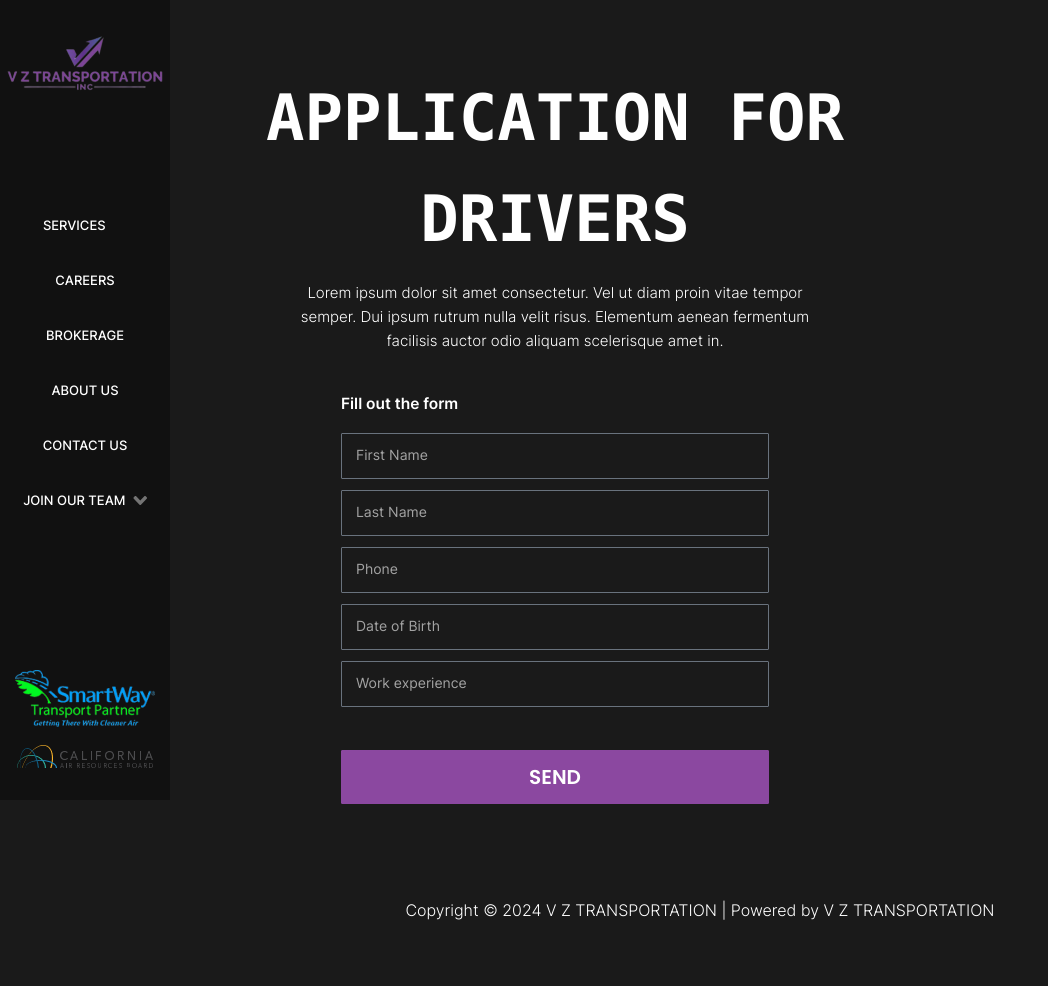
After one commit to G-M-Development/vz-transportation, a Django app: page /form_drivers/ in a window 1280 px wide. The commit adds this page. Shown: the whole page, without its empty margins (0-1048 px from the left). Run offline with Django 5.2, Linux system fonts and the light colour scheme.

Commit message:
add form drivers

```diff
--- a/main/admin.py
+++ b/main/admin.py
@@ -3,3 +3,4 @@ from .models import *
 
 
 admin.site.register(Main)
+admin.site.register(Driver)
--- /dev/null
+++ b/main/forms.py
@@ -0,0 +1,15 @@
+
+from django.forms import ModelForm, TextInput
+from .models import Driver
+
+class DriverForm(ModelForm):
+    class Meta:
+        model = Driver
+        fields = ["first_name", "last_name", "phone", "date_of_birth", "work_experience"]
+        widgets = {
+            "first_name": TextInput(attrs={"class": "input", "placeholder": ""}),
+            "last_name": TextInput(attrs={"class": "input", "placeholder": ""}),
+            "phone": TextInput(attrs={"class": "input", "placeholder": ""}),
+            "date_of_birth": TextInput(attrs={"class": "input", "placeholder": "", "id": "datepicker"}),
+            "work_experience": TextInput(attrs={"class": "input", "placeholder": ""}),
+        }
--- a/main/models.py
+++ b/main/models.py
@@ -112,3 +112,15 @@ class Main(ImageModel):
 
     def __str__(self):
         return self.main_title
+
+
+
+class Driver(models.Model):
+    first_name = models.CharField(max_length=100)
+    last_name = models.CharField(max_length=100)
+    phone = models.CharField(max_length=15)
+    date_of_birth = models.DateField()
+    work_experience = models.CharField(max_length=100)
+
+    def __str__(self):
+        return f"{self.first_name} {self.last_name}"
--- /dev/null
+++ b/main/static/main/css/form-drivers.css
@@ -0,0 +1,116 @@
+.drivers.section {
+    padding: 68px 315px 30px 145px;
+  }
+  .drivers .container {
+    display: flex;
+    flex-direction: column;
+    align-items: center;
+    justify-content: center;
+  }
+  .drivers .title {
+    font-size: 64px;
+    font-weight: 600;
+    line-height: 100.8px;
+    text-align: center;
+    display: flex;
+    align-items: center;
+    justify-content: center;
+    flex-direction: column;
+  }
+  .drivers .text {
+    width: 540px;
+    text-align: center;
+    margin-top: 11px;
+  }
+  .drivers .sub-title {
+    font-size: 15.5px;
+    font-weight: 600;
+    line-height: 16px;
+    text-align: left;
+    margin-top: 43px;
+    width: 428px;
+  }
+  .form-drivers-form {
+    display: flex;
+    flex-direction: column;
+    align-items: center;
+    justify-content: center;
+    gap: 11px;
+    width: 428px;
+    margin-top: 21px;
+  }
+  .drivers .form-drivers-form .btn {
+    background: var(--fill-icon);
+    color: var(--text-color);
+    width: 100%;
+    margin-top: 32px;
+  }
+  /* Date */
+.ui-datepicker,
+.ui-datepicker-header,
+.ui-datepicker-week-end,
+.ui-datepicker-calendar,
+.ui-state-default,
+.ui-state-default,
+.ui-widget-content .ui-state-default,
+.ui-widget-header .ui-state-default,
+.ui-button {
+  background: var(--background-body);
+  border: 1px solid #111111;
+}
+
+html .ui-button.ui-state-disabled:hover,
+html .ui-button.ui-state-disabled:active {
+  border: 1px solid #1a1a1a;
+  background: #b3b3b3;
+  font-weight: normal;
+  color: #a3a3a3;
+}
+.ui-datepicker-next.ui-corner-all:hover,
+.ui-datepicker-prev.ui-corner-all:hover {
+  background-color: #161616;
+
+  border-color: #161616;
+
+  color: #fff;
+}
+.ui-state-default, .ui-widget-content .ui-state-default, .ui-widget-header .ui-state-default, .ui-button, html .ui-button.ui-state-disabled:hover, html .ui-button.ui-state-disabled:active {
+  border: 1px solid #5f5f5f;
+  background: #161616;
+  font-weight: normal;
+  color:var(--fill-icon);
+}
+.ui-datepicker-title, td, tr, tbody, .ui-datepicker-calendar, .ui-state-default{
+  background: #161616;
+color: var(--fill-icon);
+
+  border-color: #5e5e5e;
+}
+.ui-datepicker.ui-widget.ui-widget-content.ui-helper-clearfix.ui-corner-all, .ui-datepicker-title, .ui-datepicker-header.ui-widget-header.ui-helper-clearfix.ui-corner-all, .ui-datepicker-header.ui-widget-header.ui-helper-clearfix.ui-corner-all{
+background: #161616;
+color: var(--fill-icon);
+
+  border-color: #5e5e5e;
+}
+.ui-datepicker-next.ui-corner-all:focus,
+.ui-datepicker-prev.ui-corner-all:focus {
+  outline: none;
+
+  box-shadow: 0 0 0 3px rgba(156, 39, 176, 0.5);
+}
+/* Date */
+  @media (max-width: 768px) {
+    .drivers.section {
+      padding: 130px 10px 30px 10px;
+    }
+
+    .drivers .title {
+      font-size: calc((100vw - 480px) / (768 - 480) * (88 - 64) + 55px);
+    }
+    .drivers .text {
+      width: 100%;
+    }
+    .form-drivers-form {
+      width: 100%;
+    }
+  }
--- a/main/static/main/css/utils/default.css
+++ b/main/static/main/css/utils/default.css
@@ -189,6 +189,9 @@ main {
   border: 2px solid red;
 }
 
+
+
+
 @media (max-width: 768px) {
   .container {
     max-width: 475px;
--- a/main/templates/main/block/header.html
+++ b/main/templates/main/block/header.html
@@ -65,7 +65,7 @@
                     <a class="header-nav-link" href="./owner-operator.html">Application for owner operator</a>
                   </li>
                   <li>
-                    <a class="header-nav-link" href="./form-drivers.html">Application for drivers</a>
+                    <a class="header-nav-link" href="{% url 'form_drivers' %}">Application for drivers</a>
                   </li>
                   <li>
                     <a class="header-nav-link" href="./form-mechanic.html">Application for Mechanic</a>
--- /dev/null
+++ b/main/templates/main/form_drivers.html
@@ -0,0 +1,94 @@
+{% extends 'main/layout.html' %}
+{% load static %}
+
+{% block style %}
+<link rel="stylesheet" href="https://code.jquery.com/ui/1.13.3/themes/base/jquery-ui.css">
+<link rel="stylesheet" href="{% static 'main/css/form-drivers.css' %}">
+{% endblock %}
+
+{% block title %} Application for drivers {% endblock %}
+
+{% block content %}
+<section class="drivers section">
+    <div class="container">
+        <h2 class="title"><samp>Application for</samp> <samp>drivers</samp></h2>
+        <p class="text">
+            Lorem ipsum dolor sit amet consectetur. Vel ut diam proin vitae tempor
+            semper. Dui ipsum rutrum nulla velit risus. Elementum aenean fermentum
+            facilisis auctor odio aliquam scelerisque amet in.
+        </p>
+        <h3 class="sub-title">Fill out the form</h3>
+        <form method="post" action="{% url 'form_drivers' %}" class="form-drivers-form" id="form-drivers">
+          {% csrf_token %}
+          {{ form.non_field_errors }}
+          <label class="label">
+              {{ form.first_name.errors }}
+              {{ form.first_name }}
+              <span class="label-span">First Name</span>
+          </label>
+          <label class="label">
+              {{ form.last_name.errors }}
+              {{ form.last_name }}
+              <span class="label-span">Last Name</span>
+          </label>
+          <label class="label">
+              {{ form.phone.errors }}
+              {{ form.phone }}
+              <span class="label-span">Phone</span>
+          </label>
+          <label for="datepicker" class="label">
+              {{ form.date_of_birth.errors }}
+              {{ form.date_of_birth }}
+              <span class="label-span">Date of Birth</span>
+          </label>
+          <label class="label">
+              {{ form.work_experience.errors }}
+              {{ form.work_experience }}
+              <span class="label-span">Work experience</span>
+          </label>
+          <button type="submit" class="btn">SEND</button>
+      </form>
+
+        <!-- <form method="post" class="form-drivers-form" id="form-drivers">
+            {% csrf_token %}
+            <label class="label">
+                {{ form.first_name }}
+                <span class="label-span">First Name</span>
+            </label>
+
+            <label class="label">
+                {{ form.last_name }}
+                <span class="label-span">Last Name</span>
+            </label>
+
+            <label class="label">
+                {{ form.phone }}
+                <span class="label-span">Phone</span>
+            </label>
+
+            <label for="datepicker" class="label">
+                {{ form.date_of_birth }}
+                <span class="label-span"> Date of Birth?</span>
+            </label>
+
+            <label class="label">
+                {{ form.work_experience }}
+                <span class="label-span">Work experience</span>
+                {% if form.work_experience.errors %}
+                <span class="error">{{ form.work_experience.errors }}</span>
+                {% endif %}
+            </label>
+
+            <button type="submit" class="btn">SEND</button>
+        </form> -->
+    </div>
+</section>
+
+<script src="https://code.jquery.com/jquery-3.7.1.js"></script>
+<script src="https://code.jquery.com/ui/1.13.3/jquery-ui.js"></script>
+<script>
+    $(function () {
+        $('#datepicker').datepicker();
+    });
+</script>
+{% endblock %}
--- a/main/urls.py
+++ b/main/urls.py
@@ -4,5 +4,8 @@ from . import views
 
 urlpatterns = [
     path('', views.index, name='index'),
+    path('form_drivers/', views.form_drivers, name='form_drivers'),
+
+
 
 ]
--- a/main/views.py
+++ b/main/views.py
@@ -1,9 +1,19 @@
-from django.shortcuts import render
+from django.shortcuts import render, redirect
 from .models import Main
+from .forms import DriverForm
 
 # Create your views here.
 
 def index(request):
    main = Main.objects.all()
+   return render(request, 'main/index.html', {'main': main})
 
-   return render(request, 'main/index.html', {'main': main})
+def form_drivers(request):
+    if request.method == 'POST':
+        form = DriverForm(request.POST)
+        if form.is_valid():
+            form.save()
+            return redirect('index')
+
+    form = DriverForm()
+    return render(request, 'main/form_drivers.html', {'form': form})
--- a/vz_transportation/settings.py
+++ b/vz_transportation/settings.py
@@ -26,6 +26,9 @@ SECRET_KEY = 'django-insecure-&f0hv0374n+c&z3o5ht%pqe%_$ay036#2dae!^ruk^c^quf#u!
 DEBUG = True
 
 ALLOWED_HOSTS = []
+
+
+APPEND_SLASH = False
 
 
 # Application definition
```
Also changed, not shown: db.sqlite3, main/migrations/0006_driver.py (added).
